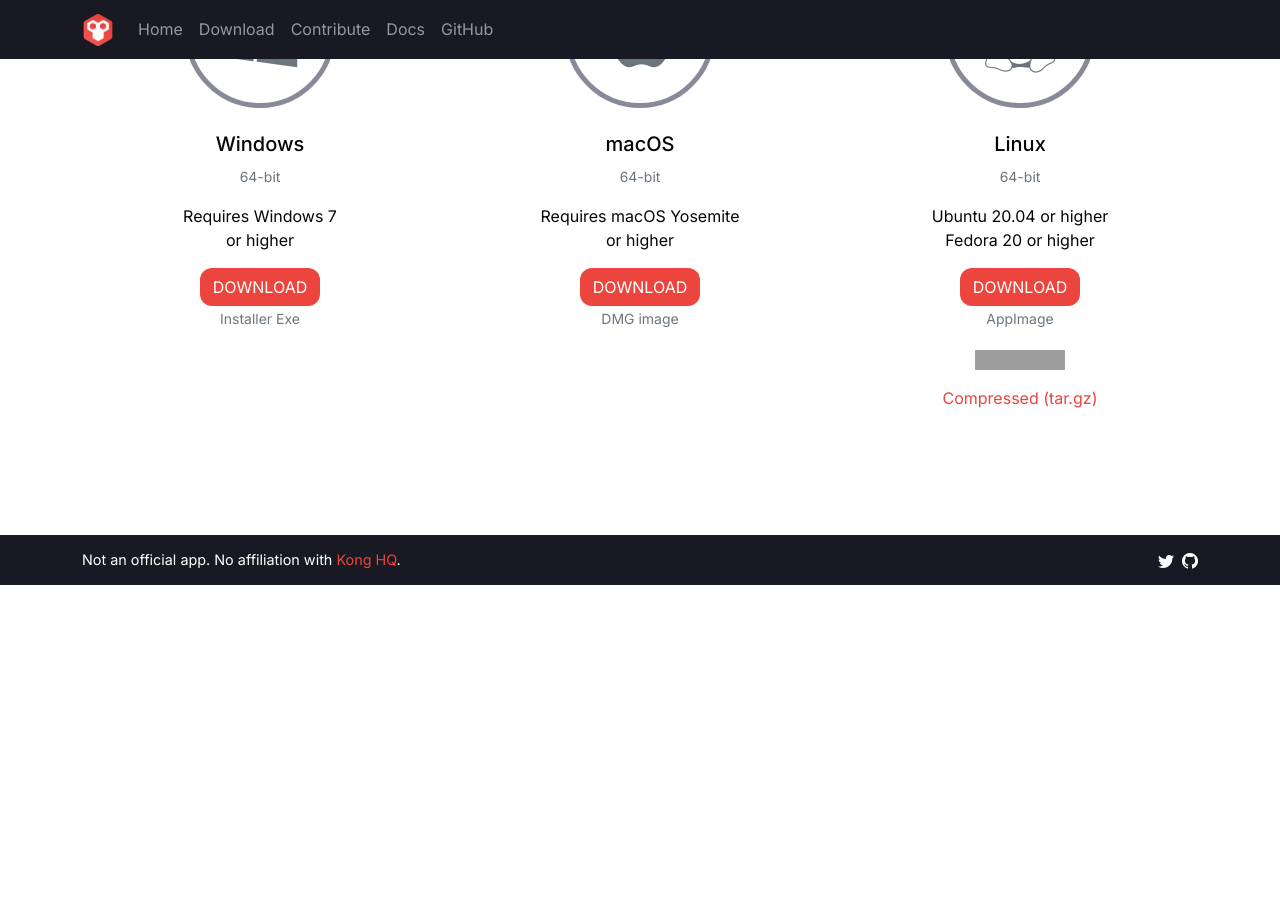
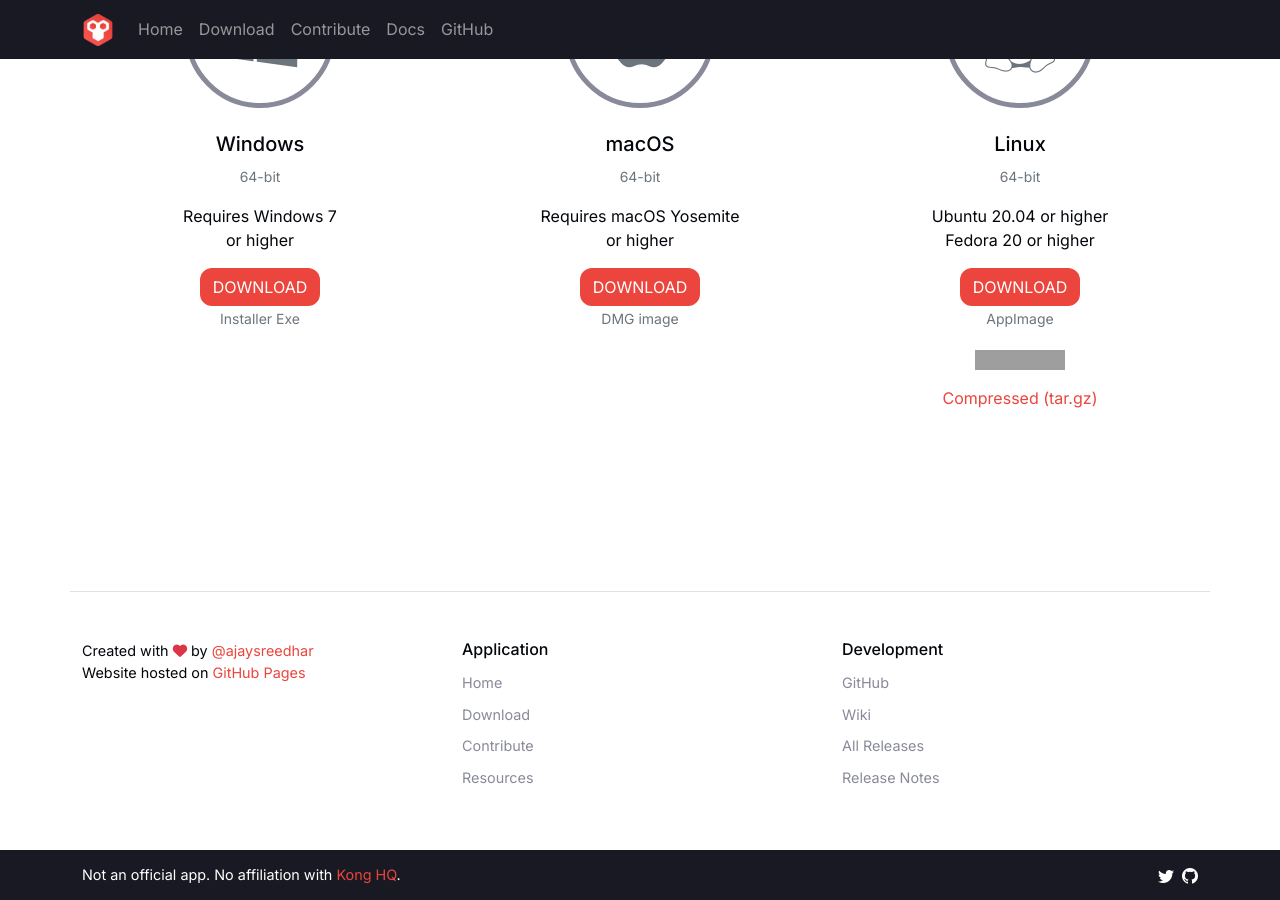
Before and after one commit to getprimate/website, a Jekyll site: the page built from download.html, in a window 1280 px wide and 900 px high, scrolled down 730 px. Built offline with Jekyll 4.4.1, drawn with Linux system fonts in a browser that asks for light colours; nearby versions of some CDN libraries; before the commit the page ends 1315 px from its top, so only the background shows below that; grey boxes are pictures that could not be loaded.

Commit message:
add: Footer top

```diff
--- a/_layouts/content.html
+++ b/_layouts/content.html
@@ -8,7 +8,7 @@
 
 <meta name="title" content="A Modern Dashboard for Kong Gateway Admins" />
 <meta name="description" content="{{ page.description }}" />
-<meta name="keywords" content="kong, gateway, admin API, dashboard, primate, kongdash" />
+<meta name="keywords" content="kong, gateway, ui, admin API, dashboard, gui, primate, kongdash" />
 <meta name="google-site-verification" content="XsaWY3ObbaNLGGjSC2Xn4cBUQn22Ok81ynpwzCbgxvo" />
 
 <meta property="og:title" content="Primate" />
@@ -74,6 +74,37 @@
 </main>
 
 <footer>
+<section class="footer-top">
+    <div class="container border-top">
+    <div class="spacer py-4"></div>
+    <div class="row">
+        <div class="col col-12 col-lg-4">
+            <p>Created with <i class="fa-solid fa-heart text-danger"></i> by <a target="_blank" href="https://github.com/ajaysreedhar">@ajaysreedhar</a><br />Website hosted on <a target="_blank" href="{{ site.data.url.github_org }}/website">GitHub Pages</a></p>
+        </div><!-- .col -->
+
+        <div class="col col-12 col-lg-4">
+            <h6>Application</h6>
+            <ul class="flat-list">
+                <li><a href="/">Home</a></li>
+                <li><a href="/download">Download</a></li>
+                <li><a href="/contribute">Contribute</a></li>
+                <li><a href="/resources">Resources</a></li>
+            </ul>
+        </div><!-- .col -->
+
+        <div class="col col-12 col-lg-4">
+            <h6>Development</h6>
+            <ul class="flat-list">
+                <li><a target="_blank" href="https://github.com/getprimate/primate">GitHub</a></li>
+                <li><a target="_blank" href="https://github.com/getprimate/primate/wiki">Wiki</a></li>
+                <li><a target="_blank" href="https://github.com/getprimate/primate/releases">All Releases</a></li>
+                <li><a target="_blank" href="https://github.com/getprimate/primate/releases/latest">Release Notes</a></li>
+            </ul>
+        </div><!-- .col -->
+    </div><!-- .row -->
+    </div><!-- .container -->
+    </section><!-- .footer-top -->
+
 <section class="footer-base">
 <div class="container">
 <div class="row">
```
Also changed, not shown: _layouts/default.html (+14 -5 lines).
